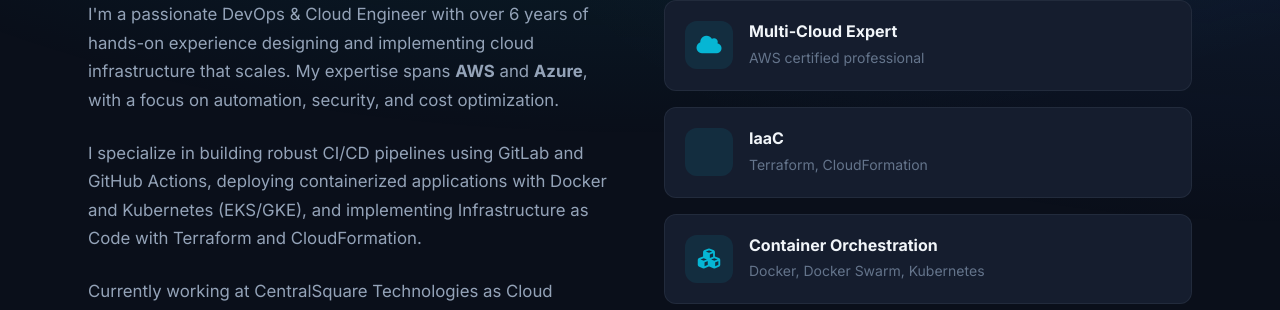
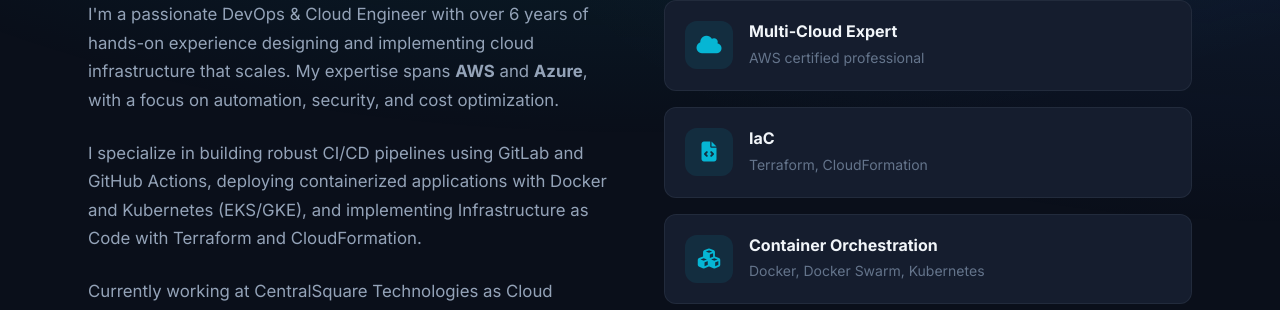
Before and after one commit to bnikkhil14/bnikkhil14.github.io, a Jekyll site: the page built from index.html, in a window 1280 px wide and 900 px high, scrolled down 966 px. Shown: the part 132-442 px from the top of the window. Built offline with Jekyll 4.4.1, drawn with Linux system fonts in a browser that asks for light colours.

Commit message:
Updated the icon

```diff
--- a/index.html
+++ b/index.html
@@ -107,10 +107,10 @@ description: Senior DevOps & Cloud Engineer with 6+ years of experience deliveri
                 </div>
                 <div class="highlight-item fade-in">
                     <div class="highlight-icon">
-                        <i class="fa fa-file-code-o" aria-hidden="true"></i>
+                        <i class="fa-solid fa-file-code" aria-hidden="true"></i>
                     </div>
                     <div class="highlight-content">
-                        <h4>IaaC</h4>
+                        <h4>IaC</h4>
                         <p>Terraform, CloudFormation</p>
                     </div>
                 </div>
```
